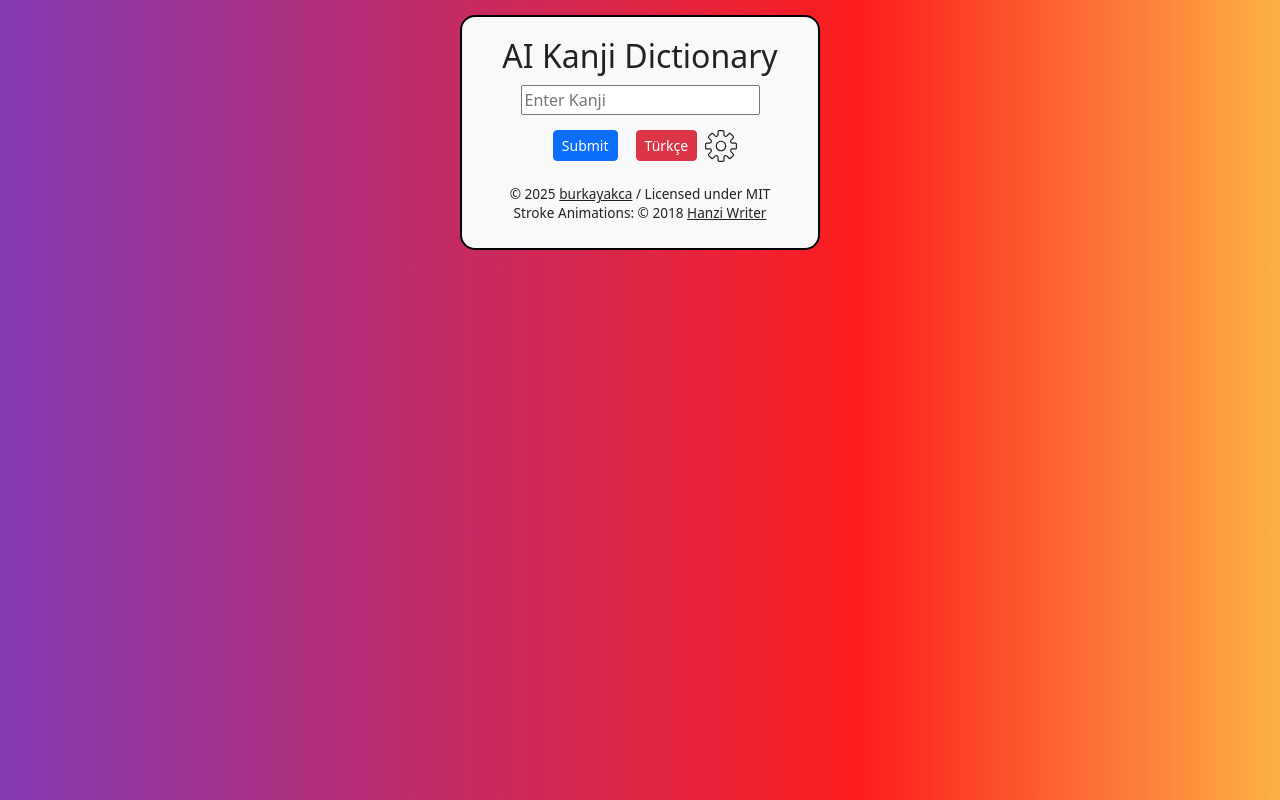
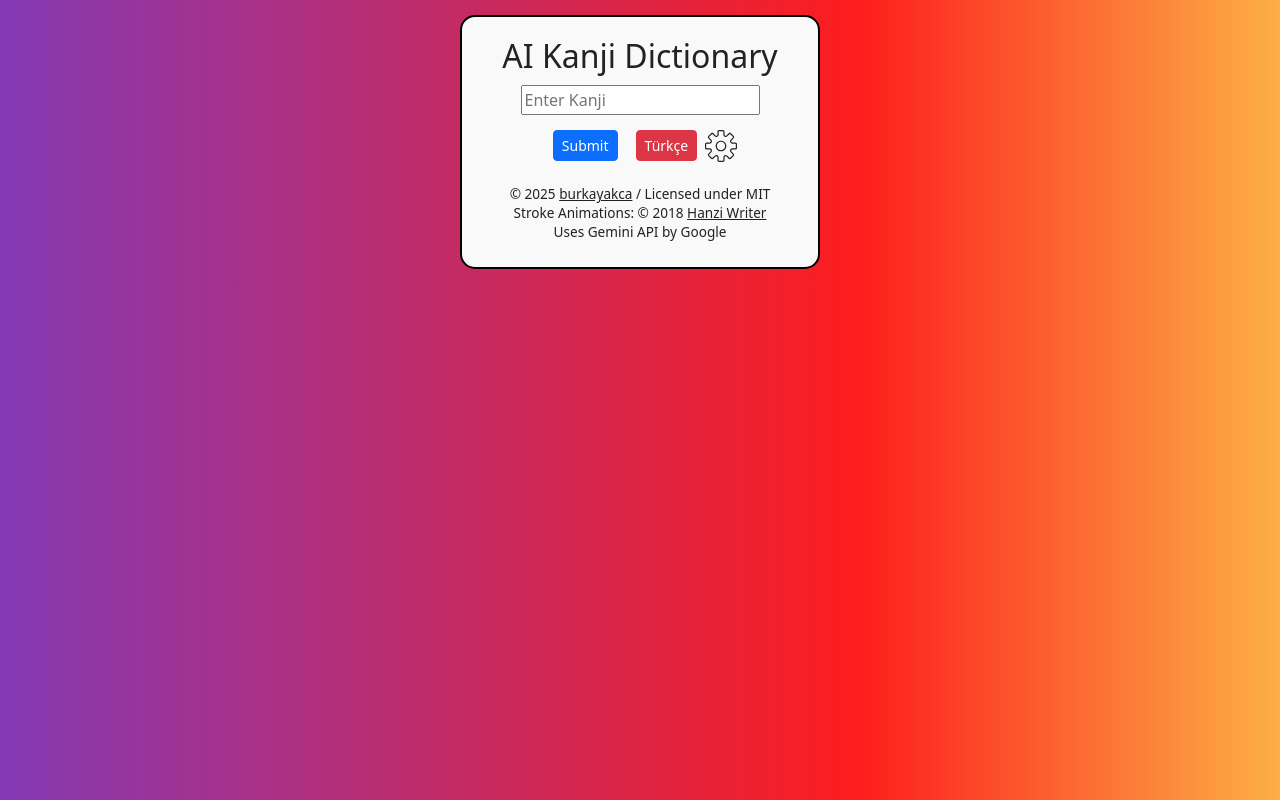
Before and after one commit to burkayakca/AiKanjiDictionaryApp, a React (Vite) app: page / in a window 1280 px wide. Built offline with nearby package versions, Linux system fonts and the light colour scheme; a web font is replaced by a local one.

Commit message:
Minor upadate

```diff
--- a/src/components/ui/footers/mainFooter.jsx
+++ b/src/components/ui/footers/mainFooter.jsx
@@ -1,7 +1,7 @@
 function MainFooter () {
     return (
         <div className="footer">
-            <p>© {new Date().getFullYear()} <a href="https://www.github.com/burkayakca/AiKanjiDictionaryApp"> burkayakca</a>  / Licensed under MIT <br />Stroke Animations: © 2018 <a href="https://www.hanziwriter.org">Hanzi Writer</a> </p>
+            <p>© {new Date().getFullYear()} <a href="https://www.github.com/burkayakca/AiKanjiDictionaryApp"> burkayakca</a>  / Licensed under MIT <br />Stroke Animations: © 2018 <a href="https://www.hanziwriter.org">Hanzi Writer</a> <br/> Uses Gemini API by Google</p>
         </div>
     )
 }
```
